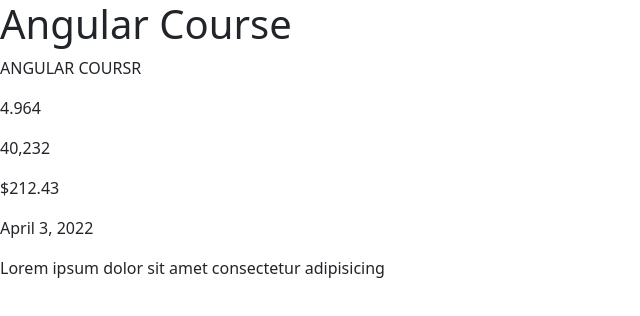
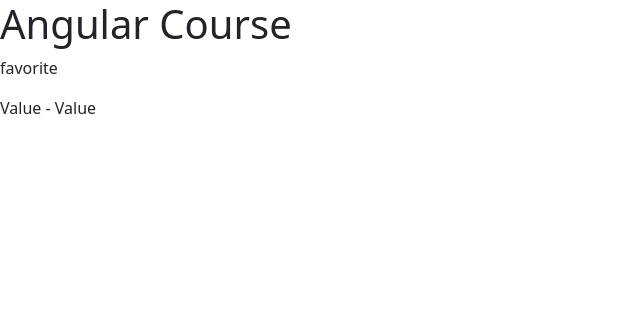
Before and after one commit to codeWithAshith/Angular-Course, an Angular app: page / in a window 1280 px wide. Shown: the top 316 px of the page, without its empty margins (0-640 px from the left). Built offline with nearby package versions, Linux system fonts and the light colour scheme.

Commit message:
10. Input

```diff
--- a/src/app/app.component.html
+++ b/src/app/app.component.html
@@ -1,2 +1,3 @@
 <h1>Angular Course</h1>
-<app-course></app-course>
+<!-- <app-course></app-course> -->
+<app-favorite [passedValue]="value" />
--- a/src/app/app.component.ts
+++ b/src/app/app.component.ts
@@ -7,4 +7,5 @@
 })
 export class AppComponent {
   title = 'Angular Course';
+  value = 'Value';
 }
--- a/src/app/app.module.ts
+++ b/src/app/app.module.ts
@@ -6,9 +6,10 @@
 import { CourseService } from './course.service';
 import { FormsModule } from '@angular/forms';
 import { SummaryPipe } from './summary.pipe';
+import { FavoriteComponent } from './favorite/favorite.component';
 
 @NgModule({
-  declarations: [AppComponent, CourseComponent, SummaryPipe],
+  declarations: [AppComponent, CourseComponent, SummaryPipe, FavoriteComponent],
   imports: [BrowserModule, FormsModule],
   providers: [CourseService],
   bootstrap: [AppComponent],
--- /dev/null
+++ b/src/app/favorite/favorite.component.html
@@ -0,0 +1,3 @@
+<p>favorite</p>
+
+<p (click)="onClick()">Value - {{ passedValue }}</p>
--- /dev/null
+++ b/src/app/favorite/favorite.component.ts
@@ -0,0 +1,19 @@
+import { Component, Input, OnInit } from '@angular/core';
+
+@Component({
+  selector: 'app-favorite',
+  templateUrl: './favorite.component.html',
+  styleUrls: ['./favorite.component.css'],
+})
+export class FavoriteComponent implements OnInit {
+  @Input() passedValue?: string;
+
+  constructor() {}
+
+  ngOnInit(): void {}
+
+  onClick() {
+    console.log('cliekc');
+    this.passedValue = 'New Value';
+  }
+}
```
Also changed, not shown: src/app/favorite/favorite.component.css (added).
